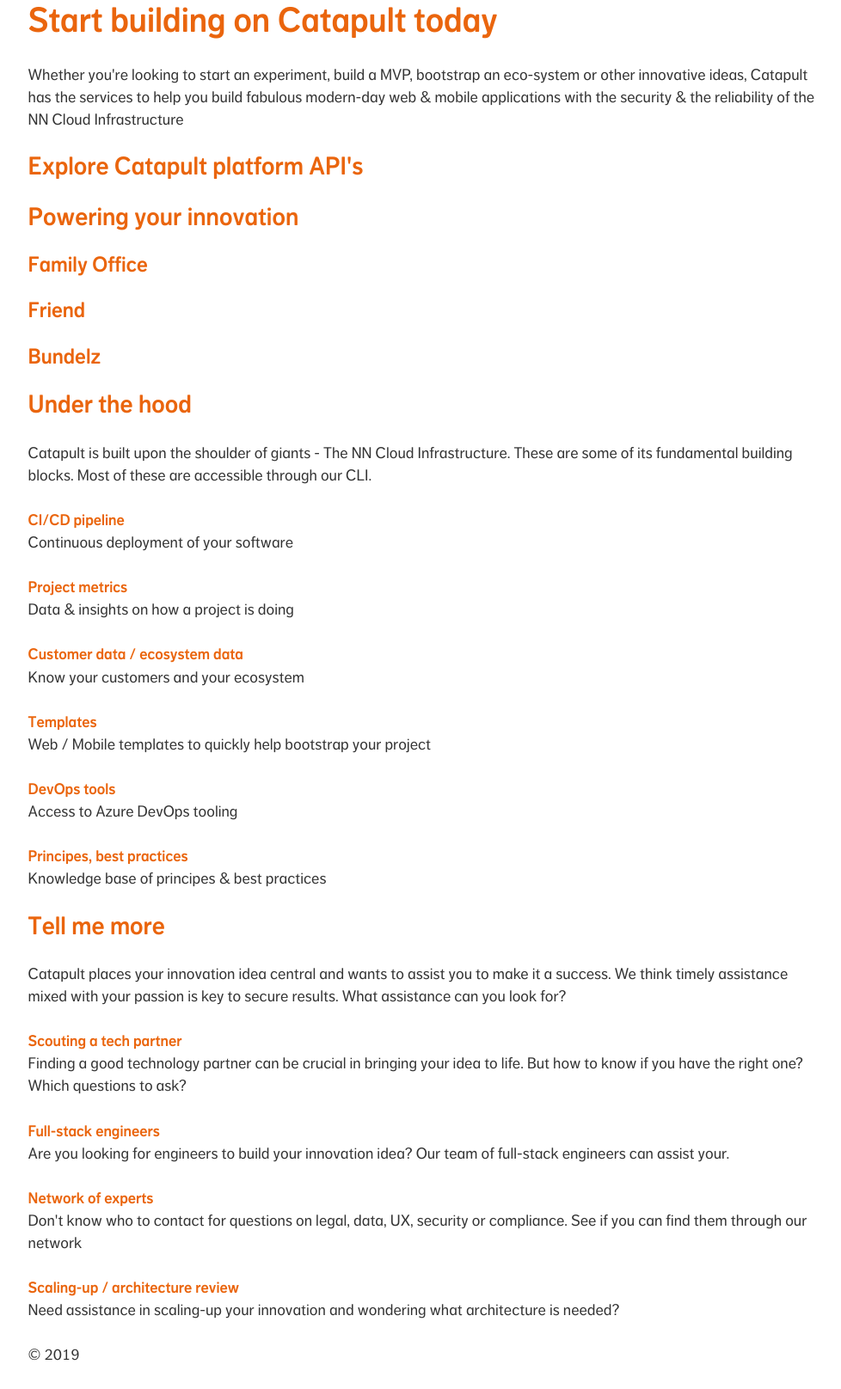
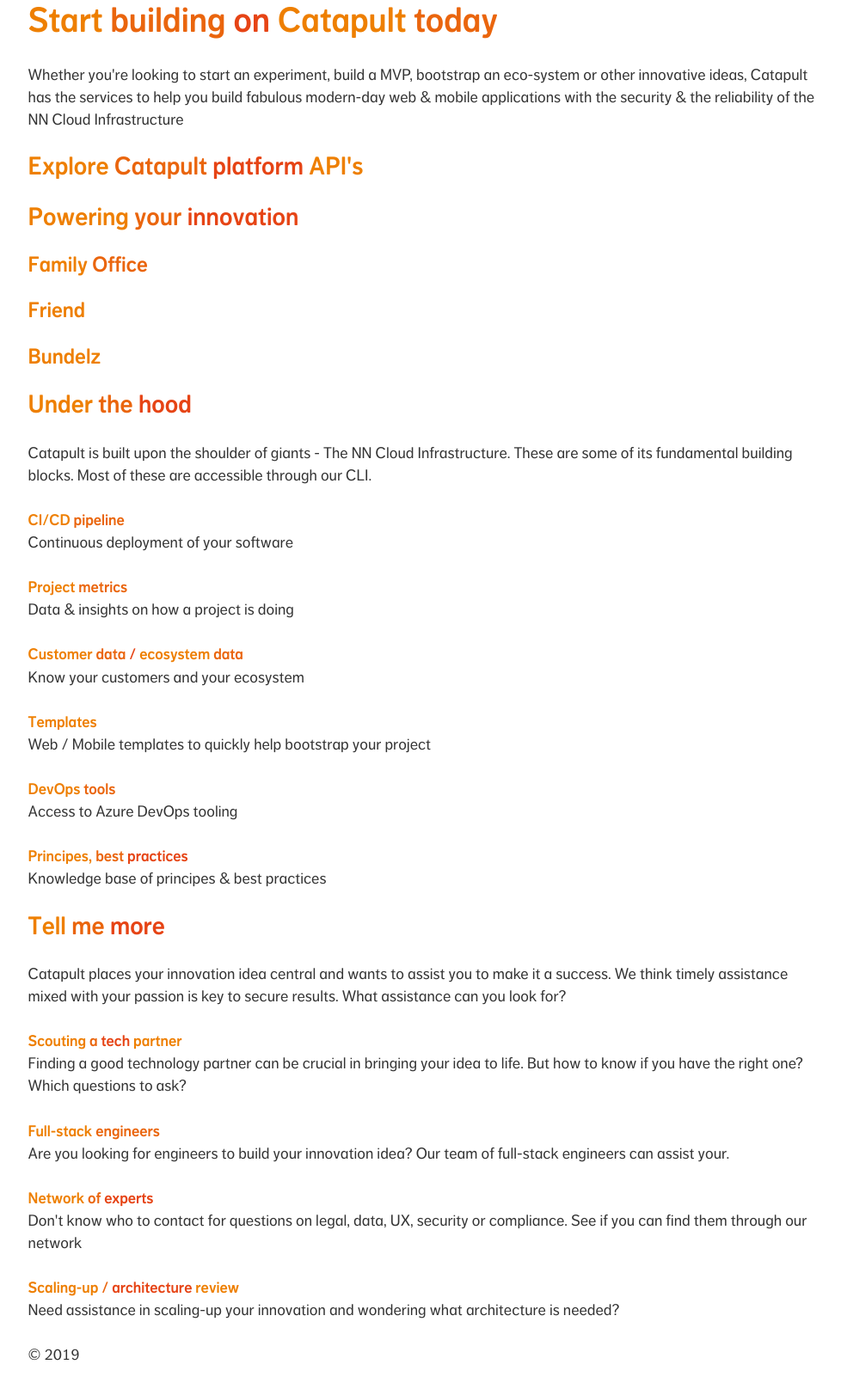
Before and after one commit to ckuijjer/hello-gatsby-template, a Gatsby site: page / in a window 1280 px wide. Shown: the part 135-1751 px from the top of the page at 86% size, without its empty margins (147-1125 px from the left). Built offline with nearby package versions, Linux system fonts and the light colour scheme; Gatsby itself is replaced by a stand-in of ours.

Commit message:
Heading component that colors the text according to NN branding guidelines

```diff
--- /dev/null
+++ b/src/colors.js
@@ -0,0 +1,25 @@
+export default {
+  primary: '#ee7f00',
+  secondary: '#e64415',
+  tertiary: '#5b9853',
+  divider: '#d8d9e0',
+  background: '#f7f8fa',
+  background2: '#f3f4f6',
+  text1: '#EE7F00',
+  text2: '#343c5a',
+  text3: '#9496aa',
+  text4: '#afb1c0',
+  hoverOpacity: 0.8,
+  nnLightOrange: '#ee7f00',
+  nnMediumOrange: '#ea650d',
+  nnDarkOrange: '#e64415',
+  nnLightBlue: '#a4ccea',
+  nnMediumBlue: '#7caad6',
+  nnDarkBlue: '#5389c2',
+  nnLightGreen: '#c8cd2e',
+  nnMediumGreen: '#96b439',
+  nnDarkGreen: '#5b9853',
+  nnLightPurple: '#c6bfe0',
+  nnMediumPurple: '#9c91c6',
+  nnDarkPurple: '#706cb0',
+};
--- /dev/null
+++ b/src/components/Colored.js
@@ -0,0 +1,53 @@
+import React from 'react';
+import colors from '../colors';
+
+const shadesOfOrange = [
+  colors.nnLightOrange,
+  colors.nnMediumOrange,
+  colors.nnDarkOrange,
+];
+
+// x => false => [] => []
+// x => x == 2 => [1, 2, 3] => [[1,2],[3]]
+// x => x == 3 => [1, 2, 3] => [[1,2,3]]
+const splitAfter = (fn, list) => {
+  const result = list.reduce(
+    (acc, cur, i) => {
+      acc[acc.length - 1].push(cur);
+
+      if (fn(cur, i)) {
+        acc.push([]);
+      }
+
+      return acc;
+    },
+    [[]],
+  );
+
+  if (result[result.length - 1].length === 0) {
+    result.pop();
+  }
+
+  return result;
+};
+
+const Colored = ({ children }) => {
+  const words = children.split(' ');
+  const wordsPerColor = Math.min(Math.floor(words.length / 6) + 1, 3);
+
+  const sentences = splitAfter(x => x.endsWith('.'), words);
+
+  return sentences
+    .flatMap(sentence =>
+      splitAfter((x, i) => (i + 1) % wordsPerColor === 0, sentence).map(
+        (group, i) => (
+          <span style={{ color: shadesOfOrange[i % shadesOfOrange.length] }}>
+            {group.join(' ')}
+          </span>
+        ),
+      ),
+    )
+    .map(x => <>{x} </>);
+};
+
+export default Colored;
--- /dev/null
+++ b/src/components/Heading.js
@@ -0,0 +1,7 @@
+import React from 'react';
+import Colored from './Colored';
+
+const Heading = ({ component, children, ...props }) =>
+  React.createElement(component, props, <Colored>{children}</Colored>);
+
+export default Heading;
--- a/src/components/seo.js
+++ b/src/components/seo.js
@@ -5,10 +5,10 @@
  * See: https://www.gatsbyjs.org/docs/use-static-query/
  */
 
-import React from "react"
-import PropTypes from "prop-types"
-import Helmet from "react-helmet"
-import { useStaticQuery, graphql, withPrefix } from "gatsby"
+import React from 'react';
+import PropTypes from 'prop-types';
+import Helmet from 'react-helmet';
+import { useStaticQuery, graphql, withPrefix } from 'gatsby';
 
 function SEO({ description, lang, meta, keywords, title }) {
   const { site } = useStaticQuery(
@@ -22,10 +22,10 @@
           }
         }
       }
-    `
-  )
+    `,
+  );
 
-  const metaDescription = description || site.siteMetadata.description
+  const metaDescription = description || site.siteMetadata.description;
 
   return (
     <Helmet
@@ -34,12 +34,12 @@
       }}
       title={title}
       titleTemplate={`%s | ${site.siteMetadata.title}`}
-      link={[
-        {
-          rel: "icon",
-          href: withPrefix("/favicon.png"),
-        },
-      ]}
+      // link={[
+      //   {
+      //     rel: 'icon',
+      //     href: withPrefix('/favicon.png'),
+      //   },
+      // ]}
       meta={[
         {
           name: `description`,
@@ -80,11 +80,13 @@
                 name: `keywords`,
                 content: keywords.join(`, `),
               }
-            : []
+            : [],
         )
         .concat(meta)}
-    />
-  )
+    >
+      <link rel="icon" href={withPrefix('/favicon.png')} />
+    </Helmet>
+  );
 }
 
 SEO.defaultProps = {
@@ -92,7 +94,7 @@
   meta: [],
   keywords: [],
   description: ``,
-}
+};
 
 SEO.propTypes = {
   description: PropTypes.string,
@@ -100,6 +102,6 @@
   meta: PropTypes.arrayOf(PropTypes.object),
   keywords: PropTypes.arrayOf(PropTypes.string),
   title: PropTypes.string.isRequired,
-}
+};
 
-export default SEO
+export default SEO;
--- a/src/pages/index.js
+++ b/src/pages/index.js
@@ -2,13 +2,13 @@
 import { Link } from 'gatsby';
 
 import Layout from '../components/layout';
-import Image from '../components/image';
 import SEO from '../components/seo';
+import Heading from '../components/Heading';
 
 const IndexPage = () => (
   <Layout>
     <SEO title="Home" keywords={[`gatsby`, `application`, `react`]} />
-    <h1>Start building on Catapult today</h1>
+    <Heading component="h1">Start building on Catapult today</Heading>
     <p>
       Whether you're looking to start an experiment, build a MVP, bootstrap an
       eco-system or other innovative ideas, Catapult has the services to help
@@ -16,17 +16,17 @@
       security &amp; the reliability of the NN Cloud Infrastructure
     </p>
 
-    <h2>Explore Catapult platform API's</h2>
+    <Heading component="h2">Explore Catapult platform API's</Heading>
 
-    <h2>Powering your innovation</h2>
+    <Heading component="h2">Powering your innovation</Heading>
 
-    <h3>Family Office</h3>
+    <Heading component="h3">Family Office</Heading>
 
-    <h3>Friend</h3>
+    <Heading component="h3">Friend</Heading>
 
-    <h3>Bundelz</h3>
+    <Heading component="h3">Bundelz</Heading>
 
-    <h2>Under the hood</h2>
+    <Heading component="h2">Under the hood</Heading>
     <p>
       Catapult is built upon the shoulder of giants - The NN Cloud
       Infrastructure. These are some of its fundamental building blocks. Most of
@@ -34,26 +34,26 @@
     </p>
 
     <dl>
-      <dt>CI/CD pipeline</dt>
+      <Heading component="dt">CI/CD pipeline</Heading>
       <dd>Continuous deployment of your software</dd>
 
-      <dt>Project metrics</dt>
+      <Heading component="dt">Project metrics</Heading>
       <dd>Data &amp; insights on how a project is doing</dd>
 
-      <dt>Customer data / ecosystem data</dt>
+      <Heading component="dt">Customer data / ecosystem data</Heading>
       <dd>Know your customers and your ecosystem</dd>
 
-      <dt>Templates</dt>
+      <Heading component="dt">Templates</Heading>
       <dd>Web / Mobile templates to quickly help bootstrap your project</dd>
 
-      <dt>DevOps tools</dt>
+      <Heading component="dt">DevOps tools</Heading>
       <dd>Access to Azure DevOps tooling</dd>
 
-      <dt>Principes, best practices</dt>
+      <Heading component="dt">Principes, best practices</Heading>
       <dd>Knowledge base of principes &amp; best practices</dd>
     </dl>
 
-    <h2>Tell me more</h2>
+    <Heading component="h2">Tell me more</Heading>
     <p>
       Catapult places your innovation idea central and wants to assist you to
       make it a success. We think timely assistance mixed with your passion is
@@ -61,26 +61,26 @@
     </p>
 
     <dl>
-      <dt>Scouting a tech partner</dt>
+      <Heading component="dt">Scouting a tech partner</Heading>
       <dd>
         Finding a good technology partner can be crucial in bringing your idea
         to life. But how to know if you have the right one? Which questions to
         ask?
       </dd>
 
-      <dt>Full-stack engineers</dt>
+      <Heading component="dt">Full-stack engineers</Heading>
       <dd>
         Are you looking for engineers to build your innovation idea? Our team of
         full-stack engineers can assist your.
       </dd>
 
-      <dt>Network of experts</dt>
+      <Heading component="dt">Network of experts</Heading>
       <dd>
         Don't know who to contact for questions on legal, data, UX, security or
         compliance. See if you can find them through our network
       </dd>
 
-      <dt>Scaling-up / architecture review</dt>
+      <Heading component="dt">Scaling-up / architecture review</Heading>
       <dd>
         Need assistance in scaling-up your innovation and wondering what
         architecture is needed?
```
